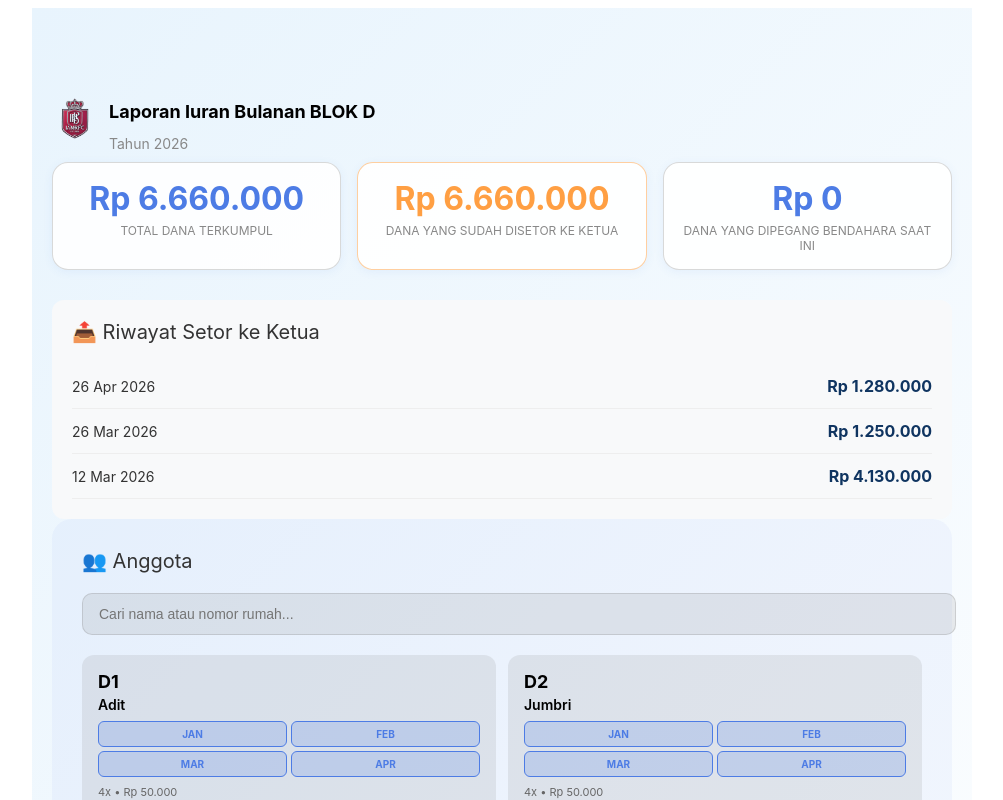
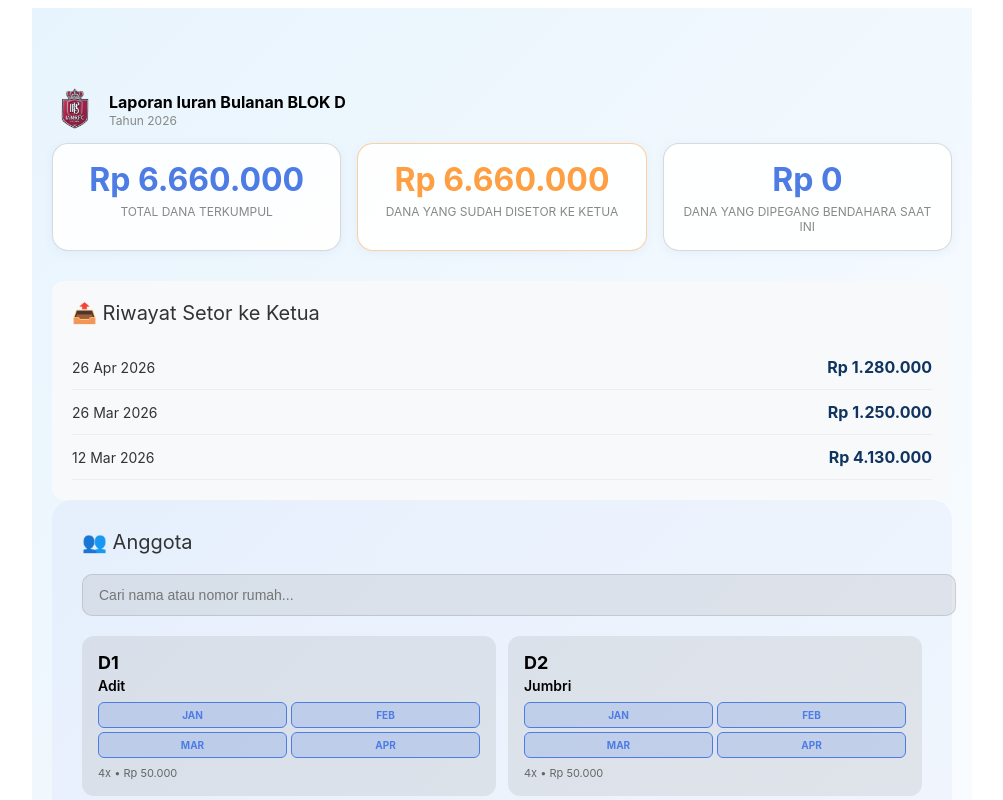
Before and after one commit to aloyb/blokd-app, a Next.js app in the folder blokd-app/: page / in a window 1280 px wide. Shown: the top 800 px of the page, without its empty margins (138-1141 px from the left). Built offline with nearby package versions, Linux system fonts and the light colour scheme.

Commit message:
Reduce header font size and line height

```diff
--- a/blokd-app/pages/index.js
+++ b/blokd-app/pages/index.js
@@ -176,8 +176,8 @@ export default function Home() {
 const styles = {
   container: { maxWidth: '900px', margin: '0 auto', padding: '20px', paddingTop: '80px', fontFamily: '-apple-system, BlinkMacSystemFont, Segoe UI, Roboto, sans-serif', background: 'linear-gradient(135deg, #E8F4FD 0%, #FFFFFF 100%)', minHeight: '100vh', color: '#333', position: 'relative' },
   header: { display: 'flex', alignItems: 'center', padding: '20px 40px', gap: '15px' },
-  h1: { fontSize: '18px', color: '#000', fontWeight: 'bold', lineHeight: '1.3' },
-  subtitle: { color: '#888', fontSize: '14px' },
+  h1: { fontSize: '16px', color: '#000', fontWeight: 'bold', lineHeight: '1.2', margin: '0' },
+  subtitle: { color: '#888', fontSize: '12px', lineHeight: '1.2', margin: '2px 0 0 0' },
   loading: { textAlign: 'center', padding: '40px', color: '#888' },
   error: { textAlign: 'center', padding: '40px', color: '#ff4757' },
   statsGrid: { display: 'grid', gridTemplateColumns: 'repeat(auto-fit, minmax(200px, 1fr))', gap: '16px', marginBottom: '30px' },
```
